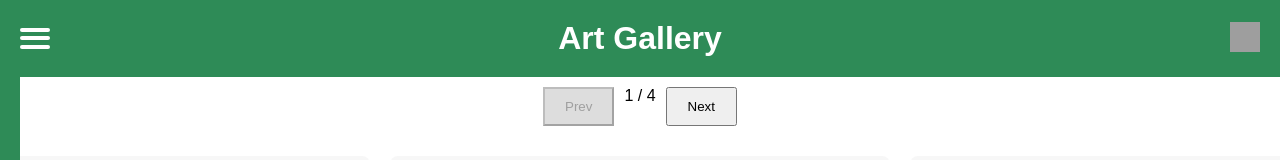
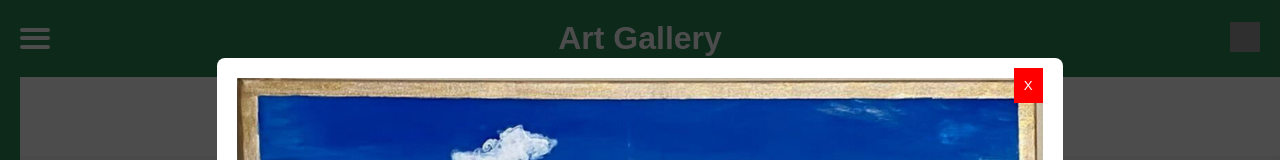
Before and after one commit to sursrinu/urs-art-gallery, a Vue app: page / in a window 1280 px wide. Both pictures are taken after a click on the picture 120 px from the left and 381 px from the top of the page. Shown: the top 160 px of the page. Built offline with nearby package versions, Linux system fonts and the light colour scheme; grey boxes are pictures that could not be loaded.

Commit message:
new files

```diff
--- a/src/components/ArtGallery.vue
+++ b/src/components/ArtGallery.vue
@@ -10,8 +10,16 @@
         <!-- Gallery Grid -->
         <div class="art-grid">
             <div class="art-piece" v-for="item in currentItems" :key="item.id">
-                <img :src="item.image" :alt="item.title" class="art-image"/>
+                <img :src="item.image" :alt="item.title" class="art-image" @click="openModal(item)"/>
                 <p>{{ item.title }}</p>
+            </div>
+        </div>
+
+        <!-- Modal for full image -->
+        <div v-if="isModalOpen" class="modal-overlay" @click="closeModal">
+            <div class="modal-content" @click.stop>
+                <img :src="selectedImage.image" :alt="selectedImage.title" class="modal-image" />
+                <button class="close-modal" @click="closeModal">X</button>
             </div>
         </div>
 
@@ -23,6 +31,7 @@
         </div>
     </div>
 </template>
+
 
 <script>
 export default {
@@ -55,6 +64,8 @@ export default {
             ],
             currentPage: 1,
             itemsPerPage: 6,
+            isModalOpen: false,
+            selectedImage: null,
         };
     },
     computed: {
@@ -73,6 +84,14 @@ export default {
             } else if (direction === "next" && this.currentPage < this.totalPages) {
                 this.currentPage++;
             }
+        },
+        openModal(item) {
+            this.selectedImage = item;
+            this.isModalOpen = true;
+        },
+        closeModal() {
+            this.isModalOpen = false;
+            this.selectedImage = null;
         },
     },
 };
@@ -127,8 +146,48 @@ button:disabled {
     height: 80%;
     object-fit: cover;
     border-radius: 8px;
+    cursor: pointer;
 }
 
+/* Modal styles */
+.modal-overlay {
+    position: fixed;
+    top: 0;
+    left: 0;
+    right: 0;
+    bottom: 0;
+    background-color: rgba(0, 0, 0, 0.7);
+    display: flex;
+    justify-content: center;
+    align-items: center;
+    z-index: 1000;
+}
+
+.modal-content {
+    background-color: white;
+    padding: 20px;
+    border-radius: 8px;
+    position: relative;
+}
+
+.modal-image {
+    max-width: 90vw;
+    max-height: 80vh;
+    object-fit: contain;
+}
+
+.close-modal {
+    position: absolute;
+    top: 10px;
+    right: 10px;
+    padding: 10px;
+    background-color: red;
+    color: white;
+    border: none;
+    cursor: pointer;
+}
+
+/* Responsive design */
 @media (max-width: 768px) {
     .art-grid {
         grid-template-columns: repeat(2, 1fr);
```
Also changed, not shown: 13 other files (tests, documents, lock files or other folders).
